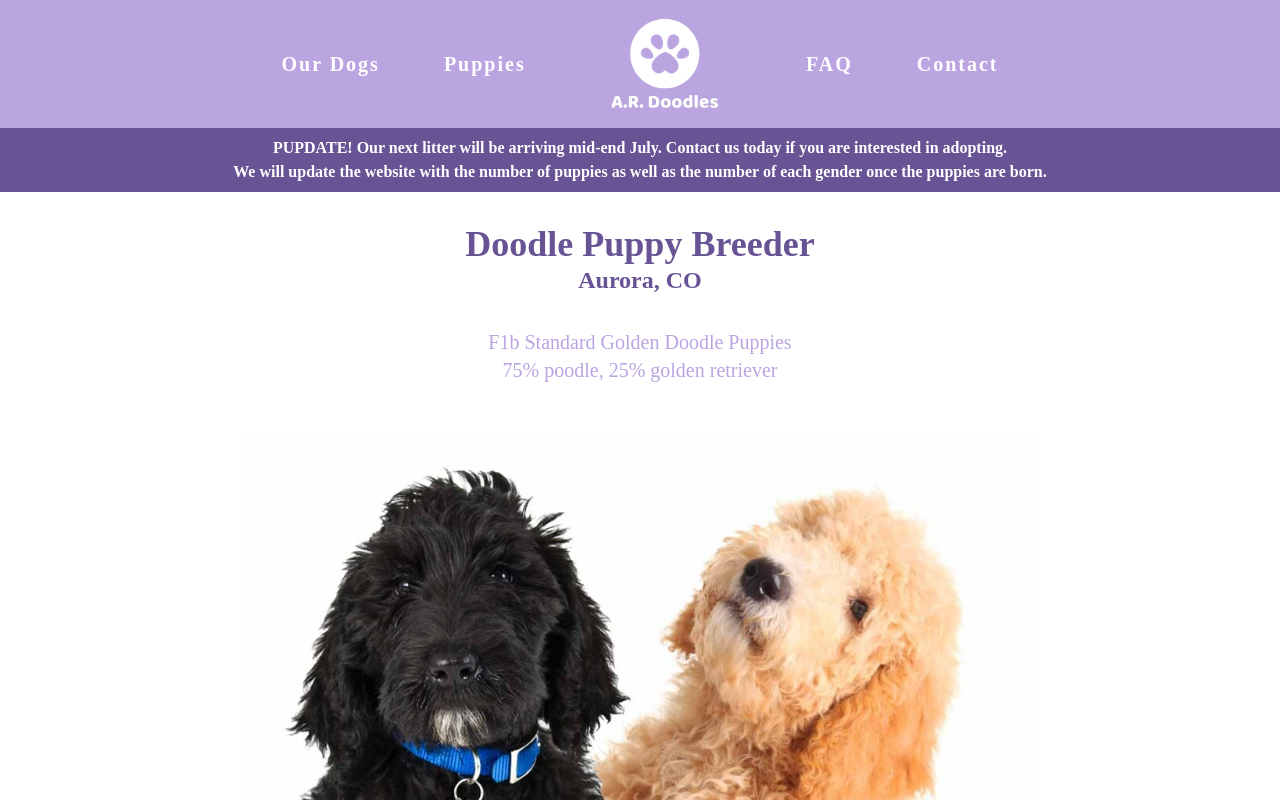
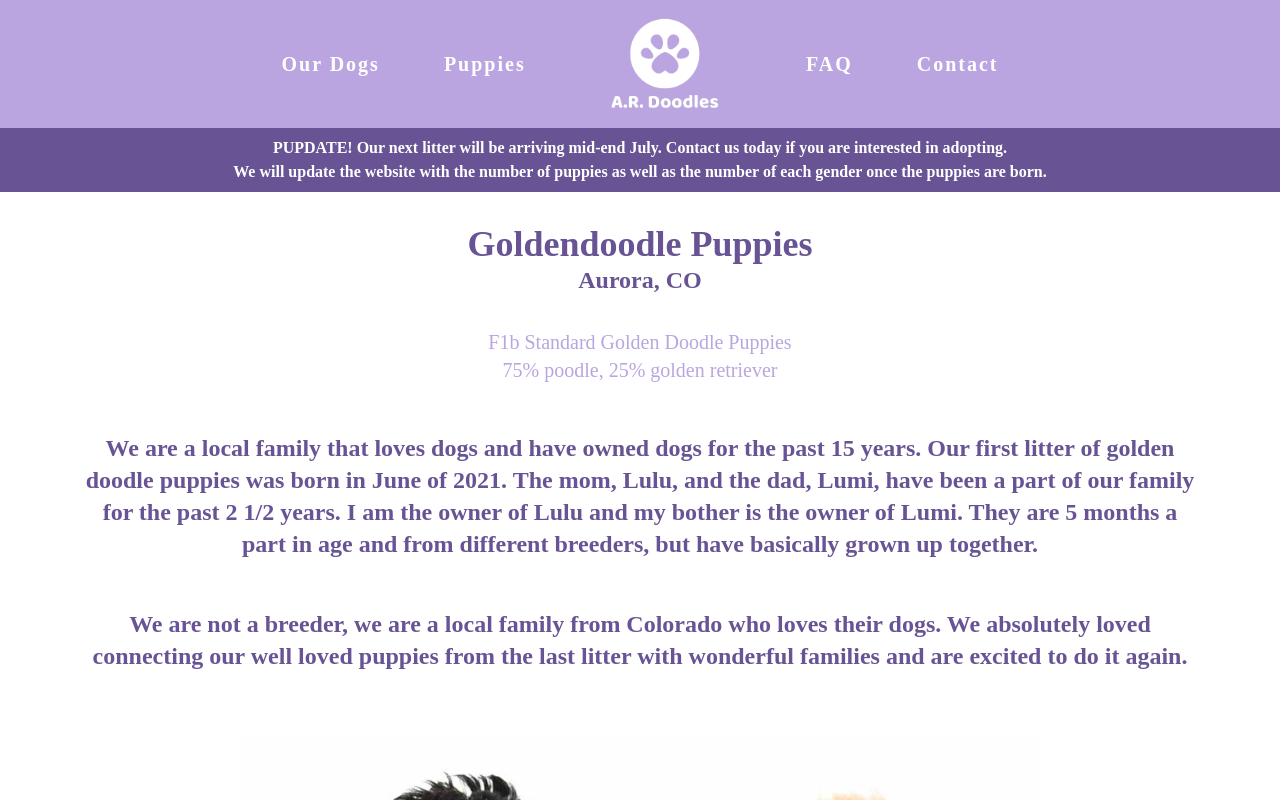
Before and after one commit to juliehockey30/AR-Doodles, a React (Create React App) app: page / in a window 1280 px wide. Shown: the top 800 px of the page. Built offline with nearby package versions, Linux system fonts and the light colour scheme; a web font is replaced by a local one.

Commit message:
add bio about Ava

```diff
--- a/src/components/FAQ.jsx
+++ b/src/components/FAQ.jsx
@@ -22,6 +22,8 @@ const FAQ = () => {
         <Answer text="Yes! Because of the poodle bloodline in them, they are considered hypoallergenic. Since their dad Lumi is a pure bread standard poodle and their mom Lulu also is 50% poodle, the pups are even more hypoallergenic than most doodles." />
         <Question text="How much does a puppy cost?" />
         <Answer text="The puppies cost $1500 and to reserve ahead of time, you must put down a $500 deposit. The deposit is only refundable if there are not enough puppies in the litter for everyone with a reservation. Puppies are adopted on a first come first serve basis. Unfortunately we cannot refund your deposit if there are still puppies available but the specific color or gender you would like is not." />
+        <Question text="How do I pay?" />
+        <Answer text="We accept Venmo, Zelle, and PayPal" />
         <Question text="When can I pick up my puppy?" />
         <Answer text="The puppies will be ready to be picked up once they are 8 weeks old and after they have received their first set of shots." />
       </div>
--- a/src/components/Home.jsx
+++ b/src/components/Home.jsx
@@ -1,11 +1,10 @@
-import { Link } from 'react-router-dom'
 import Doodles from '../assets/LabAndGolden.jpg'
 
 const Home = () => {
   return (
     <div className="flex flex-col items-center pb-40 md:pb-0">
       <h1 className="text-4xl text-darkPurple font-black">
-        Doodle Puppy Breeder
+        Goldendoodle Puppies
       </h1>
       <h3 className="text-2xl text-darkPurple font-black">Aurora, CO</h3>
       <p className="text-xl text-lightPurple mt-8">
@@ -14,17 +13,19 @@ const Home = () => {
       <p className="text-xl text-lightPurple">
         75% poodle, 25% golden retriever
       </p>
-      <div className="md:hidden contents">
-        <p className="text-2xl text-darkPurple font-black text-center mt-12">
-          Contact us today if you are interested in adopting one of our puppies!
-        </p>
-        <Link
-          className="mt-8 mb-20 bg-lightPurple hover:bg-darkPurple text-white text-xl font-extrabold py-4 px-6 rounded-md"
-          to="/contact"
-        >
-          CONTACT US
-        </Link>
-      </div>
+      <p className="md:text-2xl text-lg p-4 text-darkPurple font-black mt-8 md:px-20 text-center">
+        We are a local family that loves dogs and have owned dogs for the past
+        15 years. Our first litter of golden doodle puppies was born in June of
+        2021. The mom, Lulu, and the dad, Lumi, have been a part of our family
+        for the past 2 1/2 years. I am the owner of Lulu and my bother is the
+        owner of Lumi. They are 5 months a part in age and from different
+        breeders, but have basically grown up together.
+      </p>
+      <p className="md:text-2xl text-lg p-4 text-darkPurple font-black mt-4 md:px-20 text-center">
+        We are not a breeder, we are a local family from Colorado who loves
+        their dogs. We absolutely loved connecting our well loved puppies from
+        the last litter with wonderful families and are excited to do it again.
+      </p>
       <img
         className="md:max-w-[50rem] max-w-sm md:mt-12 md:ml-0 ml-2 static"
         src={Doodles}
```
